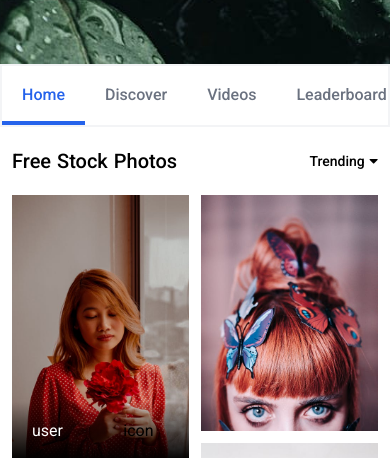
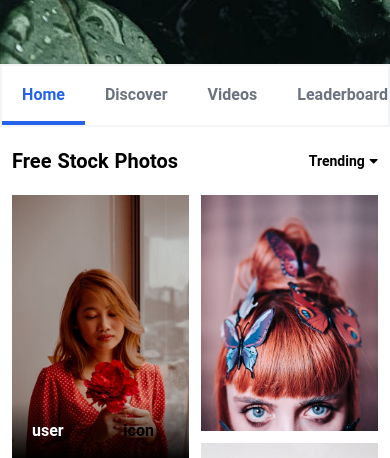
Before and after one commit to damatie/Photos, a Nuxt app: page / in a window 390 px wide. Shown: the part 386-844 px from the top of the page. Built offline with nearby package versions, Linux system fonts and the light colour scheme.

Commit message:
Fonts updated

```diff
--- a/assets/css/app.css
+++ b/assets/css/app.css
@@ -1,5 +1,6 @@
-@import url('https://fonts.googleapis.com/css2?family=Roboto:wght@100;300;400;500;700;900&display=swap');
+/* @import url('https://fonts.googleapis.com/css2?family=Roboto:wght@100;300;400;500;700;900&display=swap'); */
 body{
   font-family: 'Roboto', sans-serif;
   font-size:medium;
+  font-weight: 700 !important;
 }
--- a/components/BodyContent.vue
+++ b/components/BodyContent.vue
@@ -3,10 +3,10 @@
     <div class="flex justify-center py-5">
       <div class="w-full sm:w-full md:w-full lg:w-full xl:w-full px-3 lg:px-4 xl:px-5 ">
         <div class="flex xl:mx-auto -mb-3 xl:mb-0 w-full sm:w-full md:w-full lg:w-full  xl:w-full 2xl:w-11/12">
-          <div class=" w-8/12 sm:w-11/12 md:w-11/12 lg:w-11/12 xl:w-11/12 text-xl font-medium">Free Stock Photos</div>
+          <div class=" w-8/12 sm:w-11/12 md:w-11/12 lg:w-11/12 xl:w-11/12 text-xl font-bold">Free Stock Photos</div>
           <div class="  w-4/12 md:w-2/12 lg:w-11/12 xl:w-1/12 leading-7 text-right font-normal ">
             <ul>
-              <li class="dropdown "><a type="button" class="cursor-pointer text-sm font-medium inline-block "> Trending <i class="fas fa-caret-down "></i></a></li>
+              <li class="dropdown "><a type="button" class="cursor-pointer text-sm font-bold inline-block "> Trending <i class="fas fa-caret-down "></i></a></li>
               <div class=" childContainer z-30 w-auto absolute   right-3 xl:right-5  2xl:right-20 py-3 leading-9 pt-2  ">
               <div class="child py-3 z-30">
               <i class="fas fa-sort-up"></i>
@@ -24,7 +24,7 @@
           <div class="columnInner">
           <img class=" mt-3 xl:mt-6" src="../assets/img/photos/ph1.jpeg"/>
           <div class="hiddenFeature flex w-full bg-gradient-to-t from-black to-gray-10 bg-opacity-70 ">
-            <div class="w-8/12 text-white"> user</div>
+            <div class="w-8/12 text-white"><span class=" h-32 w-32 bg-yellow-700"> </span> user</div>
             <div  class="w-4/12"> icon</div>
           </div>
           </div>
--- a/components/ContentNav.vue
+++ b/components/ContentNav.vue
@@ -2,7 +2,7 @@
   <div>
     <div class="flex justify-center border-2 border-gray-100">
       <div class="max-auto w-11/12 xl:w-5/12 mt-1">
-        <ul class="font-medium text-gray-500 flex  -mx-4 xl:mx-0  sm:justify-center md:justify-center lg:justify-center xl:justify-center overflow-x-auto  ">
+        <ul class="font-bold text-gray-500 flex  -mx-4 xl:mx-0  sm:justify-center md:justify-center lg:justify-center xl:justify-center overflow-x-auto  ">
           <li class=" inline-block border-b-4  border-blue-600 py-4 px-5"> <a href="/" class=" text-blue-600">Home</a> </li>
           <li class=" inline-block border-b-2  border-white py-4 px-5 "> <a href="#home" class=" hover:text-blue-600">Discover</a> </li>
           <li class=" inline-block border-b-2  border-white py-4 px-5"> <a href="#home" class=" hover:text-blue-600">Videos</a> </li>
--- a/components/TopNav.vue
+++ b/components/TopNav.vue
@@ -92,7 +92,7 @@
     padding: 0;
     margin: 0;
     /* font-size: 15px; */
-    font-weight: 400;
+    font-weight: 500;
     padding-right: 20px;
     padding-left: 20px;
   }
```
